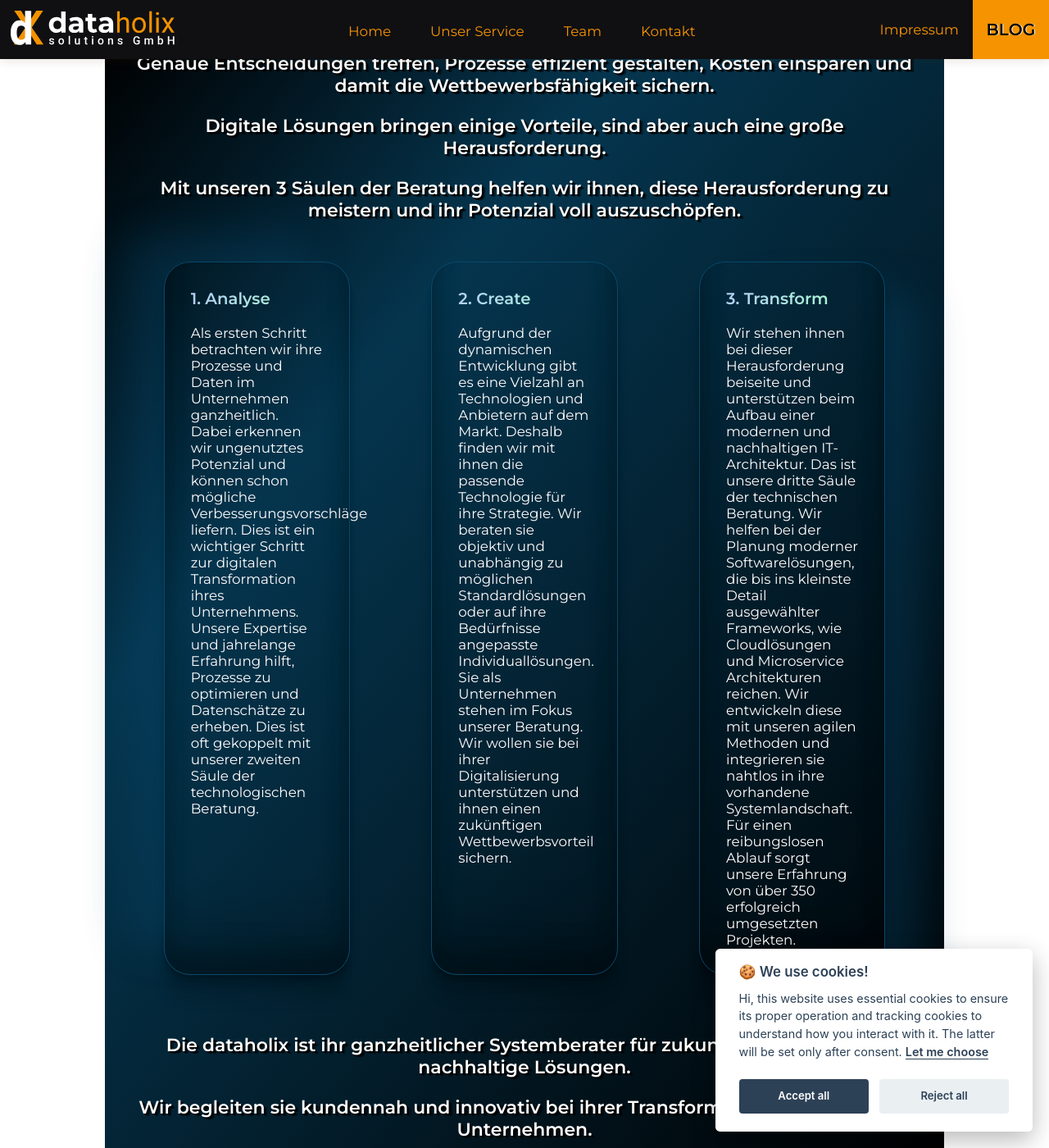
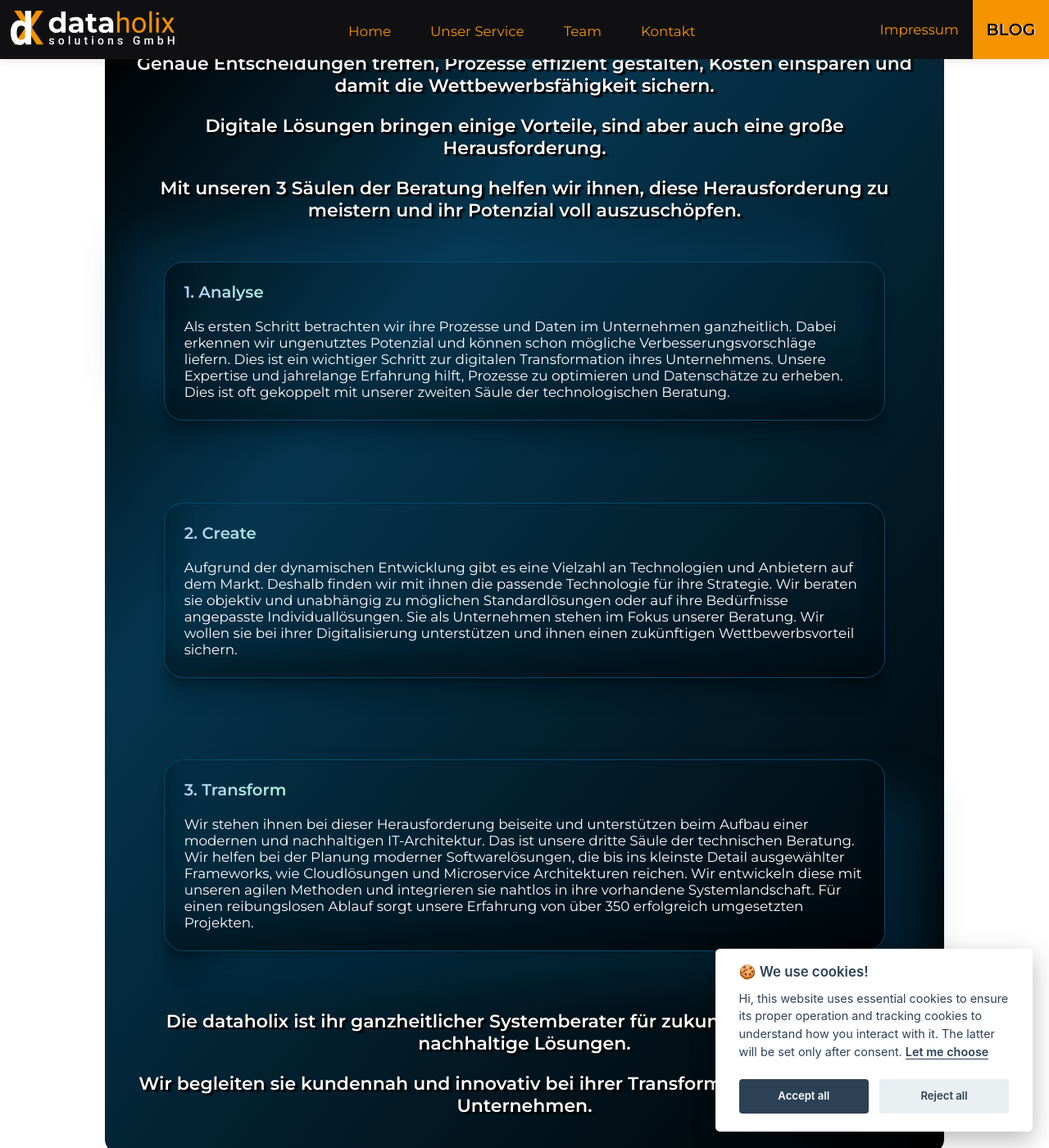
Before and after one commit to dataholix-melih-omay/dataholix-www, a Jekyll site: the page built from index.html, in a window 1280 px wide and 1400 px high, scrolled down 895 px. Shown: the whole window at 82% size. Built offline with Jekyll 4.4.1, drawn with Linux system fonts in a browser that asks for light colours.

Commit message:
[Improved] - mobile fixings

```diff
--- a/_sass/media-queries/_main.scss
+++ b/_sass/media-queries/_main.scss
@@ -5,6 +5,8 @@
 @media only screen and (min-device-width: 375px) and (max-device-width: 667px) and (-webkit-min-device-pixel-ratio: 2) and (orientation: portrait) {
 
     #home {
+
+
         section {
             padding: 1rem var(--font-size-base) var(--font-size-base) var(--font-size-base);
 
@@ -17,6 +19,7 @@
                 font-size: var(--font-size-base)
             }
         }
+
     }
 
     .big-X {
@@ -217,6 +220,75 @@
 
 @media screen and (max-width: 900px) {
 
+    #home {
+
+
+        section {
+
+            padding: 4rem var(--font-size-base) var(--font-size-base) var(--font-size-base);
+
+            h1 {
+
+                font-size: var(--font-size-xl);
+
+            }
+
+            h2 {
+                padding: 4rem 0 0 4rem;
+
+                font-size: var(--font-size-lg);
+
+                margin-bottom: var(--font-size-xxxl);
+            }
+
+
+        }
+    }
+
+    .big-X {
+        font-size: 2rem;
+    }
+
+    .claim {
+        padding: 2rem;
+        .text {
+            font-size: var(--font-size-lg);
+            background: -webkit-linear-gradient(to right, rgba(26, 110, 153, 0.855), #000);
+            background: linear-gradient(to right, rgba(25, 112, 155, 0.855), #000);
+            -webkit-background-clip: text;
+            background-clip: text;
+            color: transparent;
+            margin-bottom: var(--font-size-xl);
+
+        }
+
+    }
+
+
+    .pillars {
+
+        border-radius: var(--font-size-base);
+        padding: var(--font-size-base);
+       .container-pillars>* {
+            flex-grow: 1;
+            flex-basis: calc(var(--multiplier) * 999);
+
+            border-radius: 1rem;
+            color: white !important;}
+
+
+
+        .container-pillars> :nth-child(1),
+        .container-pillars> :nth-child(2),
+        .container-pillars> :nth-child(3) {
+            min-width: calc(100% - (var(--margin) * 2));
+            text-align: left;
+            padding: 1rem ;
+
+        }
+
+    }
+
     .nav__menu {
         position: fixed;
         bottom: 0;
--- a/_sass/pages/_about.scss
+++ b/_sass/pages/_about.scss
@@ -10,7 +10,7 @@
         display: flex;
         flex-wrap: wrap;
         --margin: var(--font-size-xxl);
-        --multiplier: calc(40rem - 100%);
+        --multiplier: calc(60rem - 100%);
 
     }
 
--- a/_sass/pages/_home.scss
+++ b/_sass/pages/_home.scss
@@ -196,7 +196,7 @@
         display: flex;
         flex-wrap: wrap;
         --margin: var(--font-size-xxl);
-        --multiplier: calc(40rem - 100%);
+        --multiplier: calc(80rem - 100%);
 
     }
 
@@ -204,7 +204,7 @@
         flex-grow: 1;
         flex-basis: calc(var(--multiplier) * 999);
         margin: var(--margin);
-        border-radius: 2rem;
+        border-radius: 1.5rem;
         color: white !important;
 
     }
@@ -222,36 +222,27 @@
     .container-pillars> :nth-child(1),
     .container-pillars> :nth-child(2),
     .container-pillars> :nth-child(3) {
-        min-width: calc(20% - (var(--margin) * 2));
+        min-width: calc(33% - (var(--margin) * 2));
         text-align: left;
-        padding: 1rem ;
+        padding:1.5rem ;
         border: 1px solid #08496C;
     }
 
     .container-pillars> :nth-child(1) {
-        min-width: calc(20% - (var(--margin) * 2));
-        text-align: left;
-        padding: 2rem;
-        border: 1px solid #08496C;
+
         box-shadow: -50px -35px 50px -1px rgba(8, 73, 108, 0.33), 5px 5px 15px 5px rgba(0, 0, 0, 0), rgba(0, 0, 0, 0.17) 0px -23px 25px 0px inset, rgba(0, 0, 0, 0.15) 0px -36px 30px 0px inset, rgba(0, 0, 0, 0.1) 0px -79px 40px 0px inset, rgba(0, 0, 0, 0.06) 0px 2px 1px, rgba(0, 0, 0, 0.09) 0px 4px 2px, rgba(0, 0, 0, 0.09) 0px 8px 4px, rgba(0, 0, 0, 0.09) 0px 16px 8px, rgba(0, 0, 0, 0.09) 0px 32px 16px;
     }
 
 
     .container-pillars> :nth-child(2) {
-        min-width: calc(20% - (var(--margin) * 2));
-        text-align: left;
-        padding: 2rem;
-        border: 1px solid #08496C;
+
         box-shadow: 5px 5px 15px 5px rgba(0, 0, 0, 0), rgba(0, 0, 0, 0.17) 0px -23px 25px 0px inset, rgba(0, 0, 0, 0.15) 0px -36px 30px 0px inset, rgba(0, 0, 0, 0.1) 0px -79px 40px 0px inset, rgba(0, 0, 0, 0.06) 0px 2px 1px, rgba(0, 0, 0, 0.09) 0px 4px 2px, rgba(0, 0, 0, 0.09) 0px 8px 4px, rgba(0, 0, 0, 0.09) 0px 16px 8px, rgba(0, 0, 0, 0.09) 0px 32px 16px;
     }
 
 
 
     .container-pillars> :nth-child(3) {
-        min-width: calc(20% - (var(--margin) * 2));
-        text-align: left;
-        padding: 2rem;
-        border: 1px solid #08496C;
+
         box-shadow: 50px 35px 50px -1px rgba(8, 73, 108, 0.33), 5px 5px 15px 5px rgba(0, 0, 0, 0), rgba(0, 0, 0, 0.17) 0px -23px 25px 0px inset, rgba(0, 0, 0, 0.15) 0px -36px 30px 0px inset, rgba(0, 0, 0, 0.1) 0px -79px 40px 0px inset, rgba(0, 0, 0, 0.06) 0px 2px 1px, rgba(0, 0, 0, 0.09) 0px 4px 2px, rgba(0, 0, 0, 0.09) 0px 8px 4px, rgba(0, 0, 0, 0.09) 0px 16px 8px, rgba(0, 0, 0, 0.09) 0px 32px 16px;
     }
 
```
